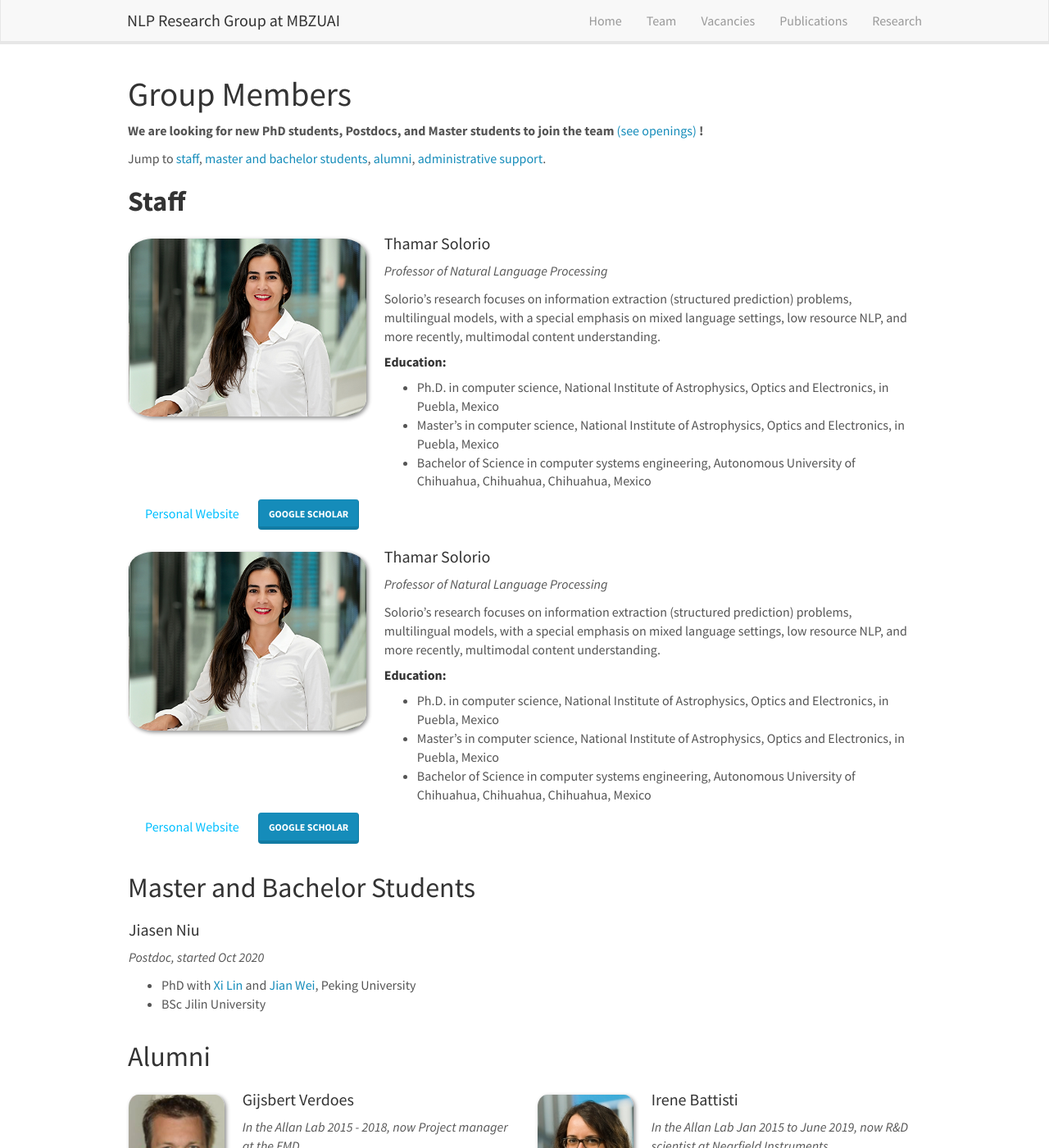
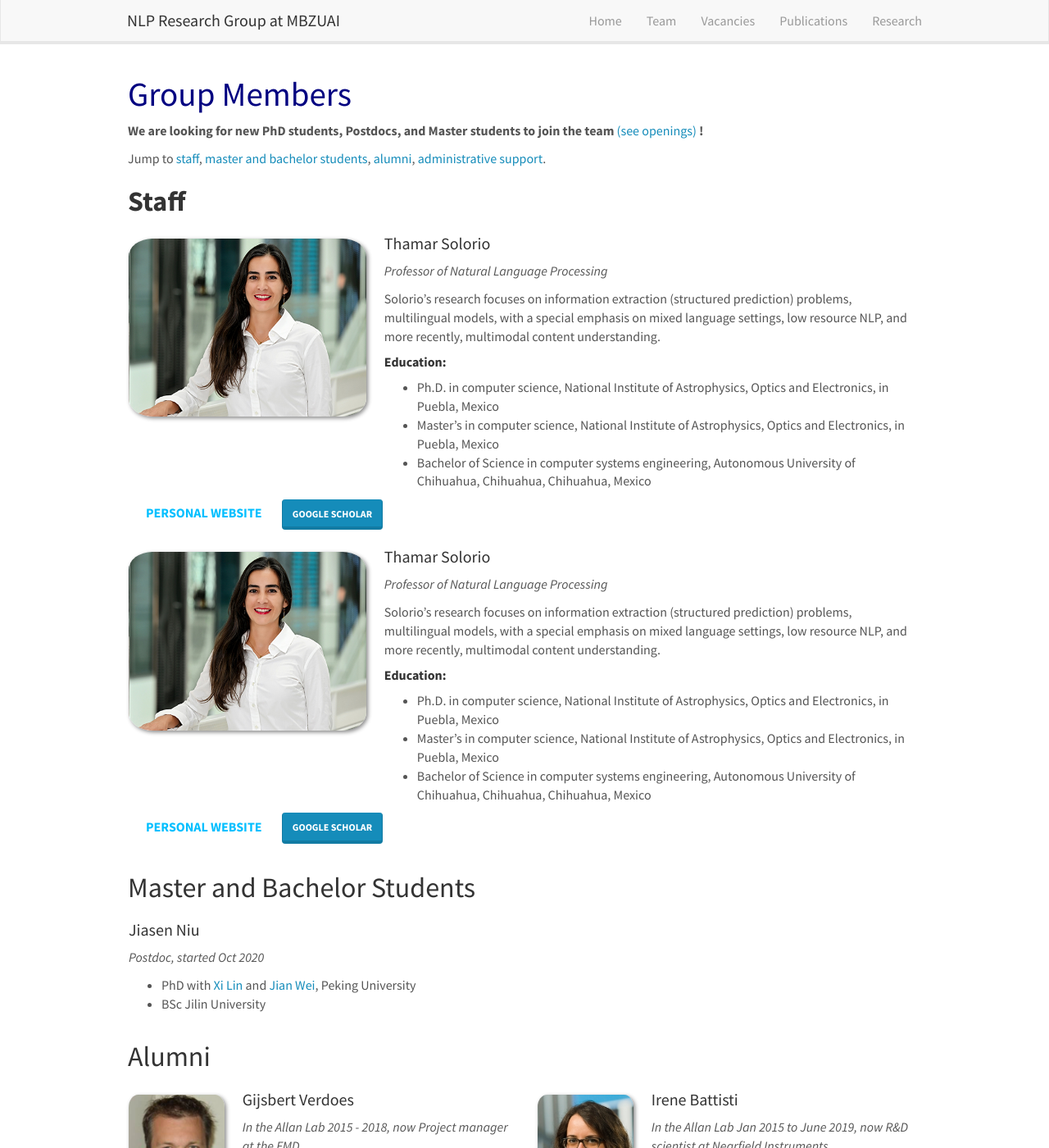
Before and after one commit to RamzaBasharat/MBZUAI, a Jekyll site: the page built from _pages/team.md, in a window 1280 px wide and 1400 px high. Shown: the whole window at 82% size. Built offline with Jekyll 4.4.1, drawn with Linux system fonts in a browser that asks for light colours; nearby versions of some CDN libraries.

Commit message:
designing custom button

```diff
--- a/_pages/team.md
+++ b/_pages/team.md
@@ -6,7 +6,7 @@ sitemap: false
 permalink: /team/
 ---
 
-# Group Members
+<h1>Group Members</h1>
 
  **We are  looking for new PhD students, Postdocs, and Master students to join the team** [(see openings)]({{ site.url }}{{ site.baseurl }}/vacancies) **!**
 
@@ -66,7 +66,7 @@ Jump to [staff](#staff), [master and bachelor students](#master-and-bachelor-stu
 </ul>
 </div>
 <div class="col-sm-12 clearfix">
-  <a href="{{ member.website }}" class="custom-btn" target="_blank">Personal Website</a>
+  <a href="{{ member.website }}" class="btn custom-btn" target="_blank">Personal Website</a>
   <a href="{{ member.google_scholar }}" class="btn btn-primary" target="_blank">Google Scholar</a><br>
 </div>
 
--- a/css/main.scss
+++ b/css/main.scss
@@ -91,10 +91,13 @@ firstp {
     margin-right: 30px;
 }
 
-/* custom button */
+/* custom css */
+
+h1{
+color:#000080;
+}
 
 .custom-btn {
-    display: inline-block;
     padding: 5px 20px;
     font-size: 16px;
     text-align: center;
```
